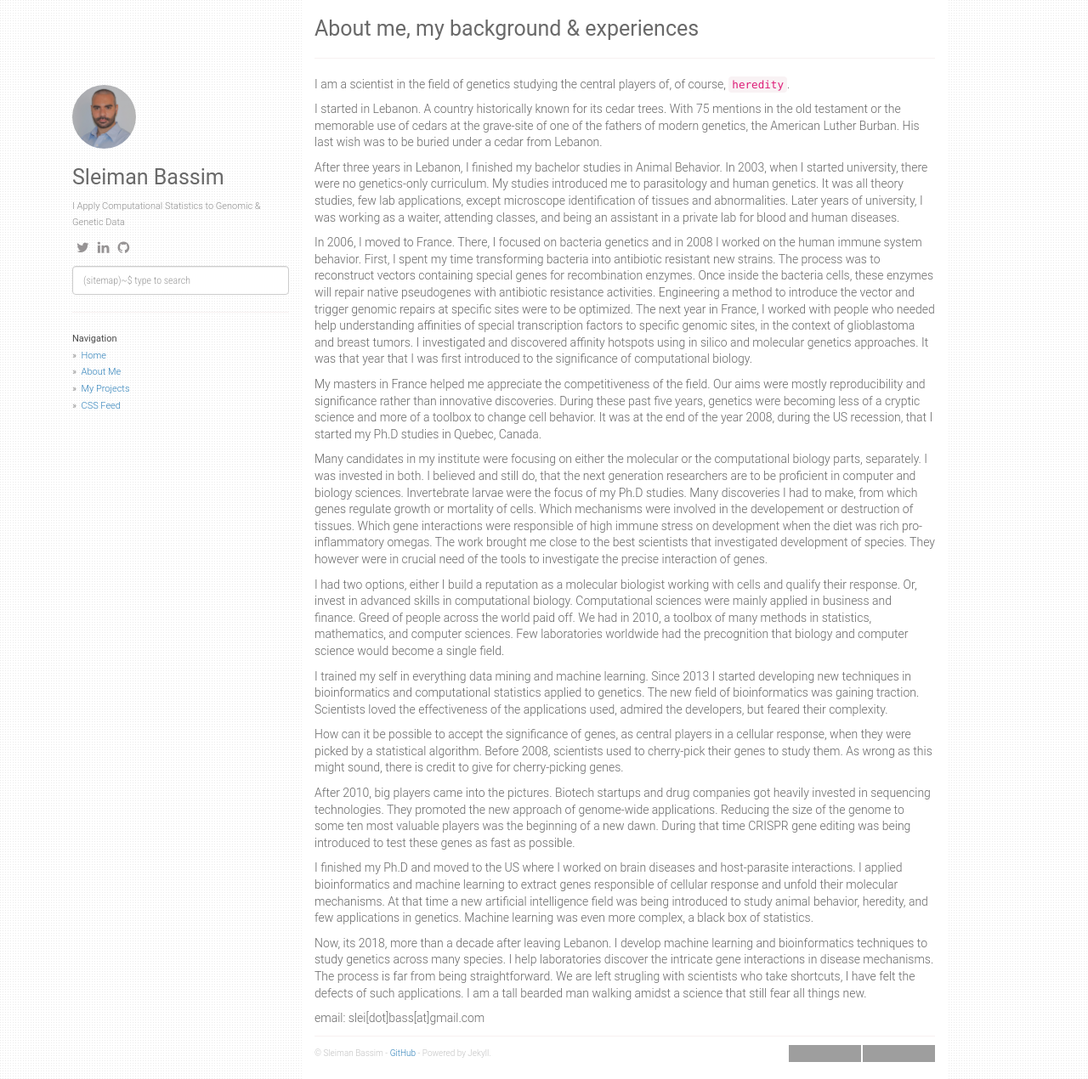
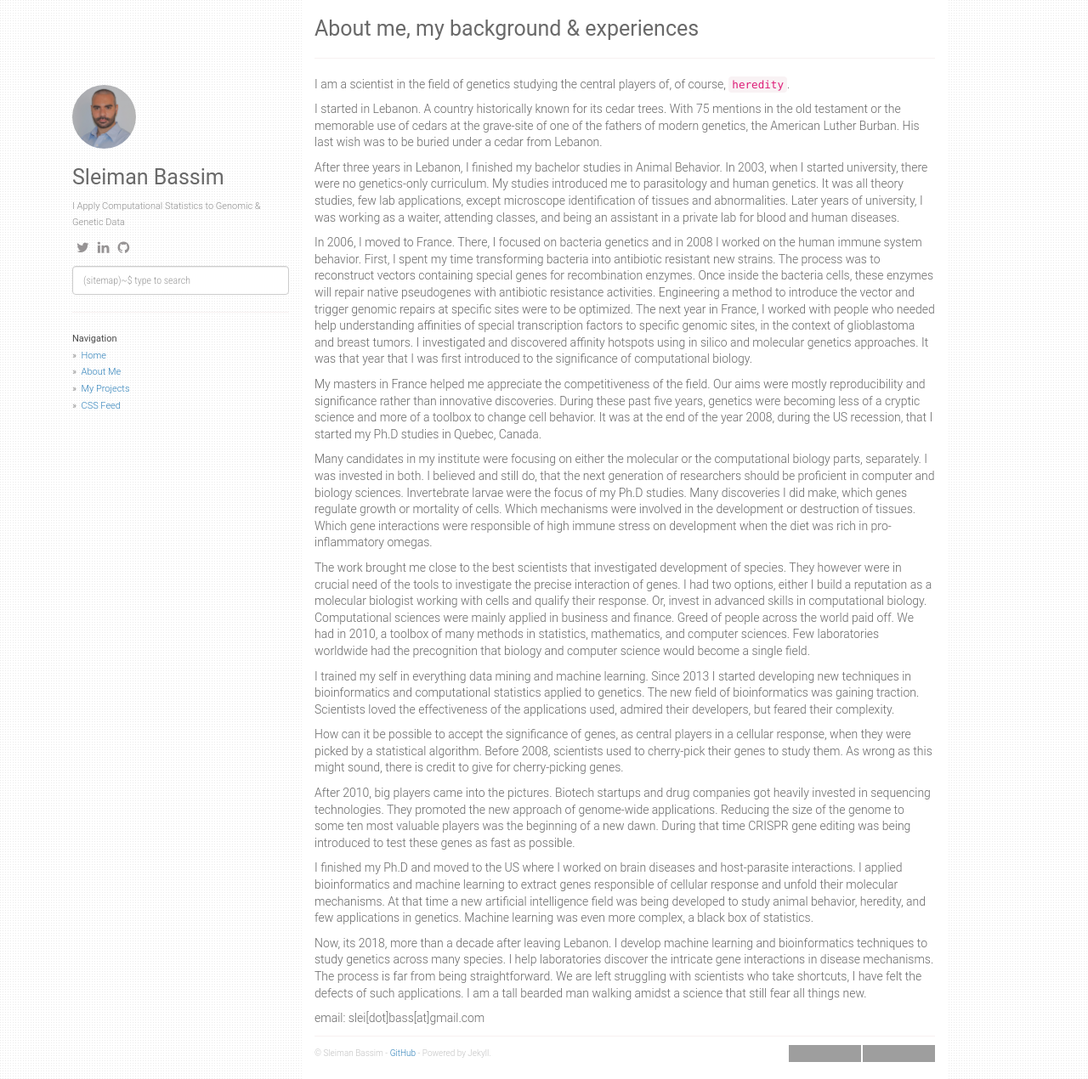
Before and after one commit to neocruiser/neocruiser.github.io, a Jekyll site: the page built from about.md, in a window 1280 px wide and 1270 px high. Shown: the whole window at 85% size. Built offline with Jekyll 4.4.1, drawn with Linux system fonts in a browser that asks for light colours; nearby versions of some CDN libraries; grey boxes are pictures that could not be loaded.

Commit message:
corrections

```diff
--- a/about.md
+++ b/about.md
@@ -35,15 +35,15 @@ It was at the end of the year 2008, during the US recession, that I started my P
 
 Many candidates in my institute were focusing on either the molecular or the computational biology parts, separately.
 I was invested in both.
-I believed and still do, that the next generation researchers are to be proficient in computer and biology sciences.
+I believed and still do, that the next generation of researchers should be proficient in computer and biology sciences.
 Invertebrate larvae were the focus of my Ph.D studies.
-Many discoveries I had to make, from which genes regulate growth or mortality of cells.
-Which mechanisms were involved in the developement or destruction of tissues.
-Which gene interactions were responsible of high immune stress on development when the diet was rich pro-inflammatory omegas.
+Many discoveries I did make, which genes regulate growth or mortality of cells.
+Which mechanisms were involved in the development or destruction of tissues.
+Which gene interactions were responsible of high immune stress on development when the diet was rich in pro-inflammatory omegas.
+
+
 The work brought me close to the best scientists that investigated development of species.
 They however were in crucial need of the tools to investigate the precise interaction of genes.
-
-
 I had two options, either I build a reputation as a molecular biologist working with cells and qualify their response.
 Or, invest in advanced skills in computational biology.
 Computational sciences were mainly applied in business and finance.
@@ -55,7 +55,7 @@ Few laboratories worldwide had the precognition that biology and computer scienc
 I trained my self in everything data mining and machine learning.
 Since 2013 I started developing new techniques in bioinformatics and computational statistics applied to genetics.
 The new field of bioinformatics was gaining traction.
-Scientists loved the effectiveness of the applications used, admired the developers, but feared their complexity.
+Scientists loved the effectiveness of the applications used, admired their developers, but feared their complexity.
 
 
 How can it be possible to accept the significance of genes, as central players in a cellular response, when they were picked by a statistical algorithm.
@@ -71,14 +71,14 @@ During that time CRISPR gene editing was being introduced to test these genes as
 
 I finished my Ph.D and moved to the US where I worked on brain diseases and host-parasite interactions.
 I applied bioinformatics and machine learning to extract genes responsible of cellular response and unfold their molecular mechanisms.
-At that time a new artificial intelligence field was being introduced to study animal behavior, heredity, and few applications in genetics.
+At that time a new artificial intelligence field was being developed to study animal behavior, heredity, and few applications in genetics.
 Machine learning was even more complex, a black box of statistics.
 
 Now, its 2018, more than a decade after leaving Lebanon.
 I develop machine learning and bioinformatics techniques to study genetics across many species.
 I help laboratories discover the intricate gene interactions in disease mechanisms.
 The process is far from being straightforward.
-We are left strugling with scientists who take shortcuts, I have felt the defects of such applications.
+We are left struggling with scientists who take shortcuts, I have felt the defects of such applications.
 I am a tall bearded man walking amidst a science that still fear all things new.
 
 
```
Also changed, not shown: _posts/2018/2018-09-06-relapse-intro.md (+2 -2 lines).
